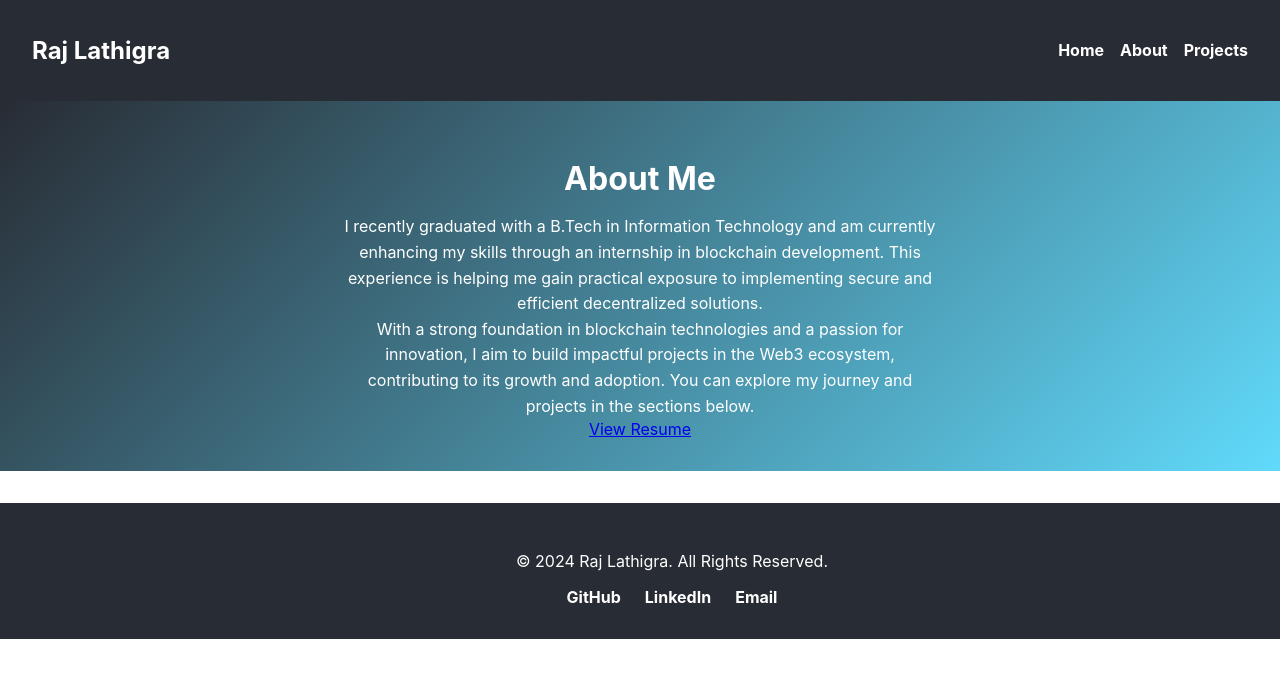
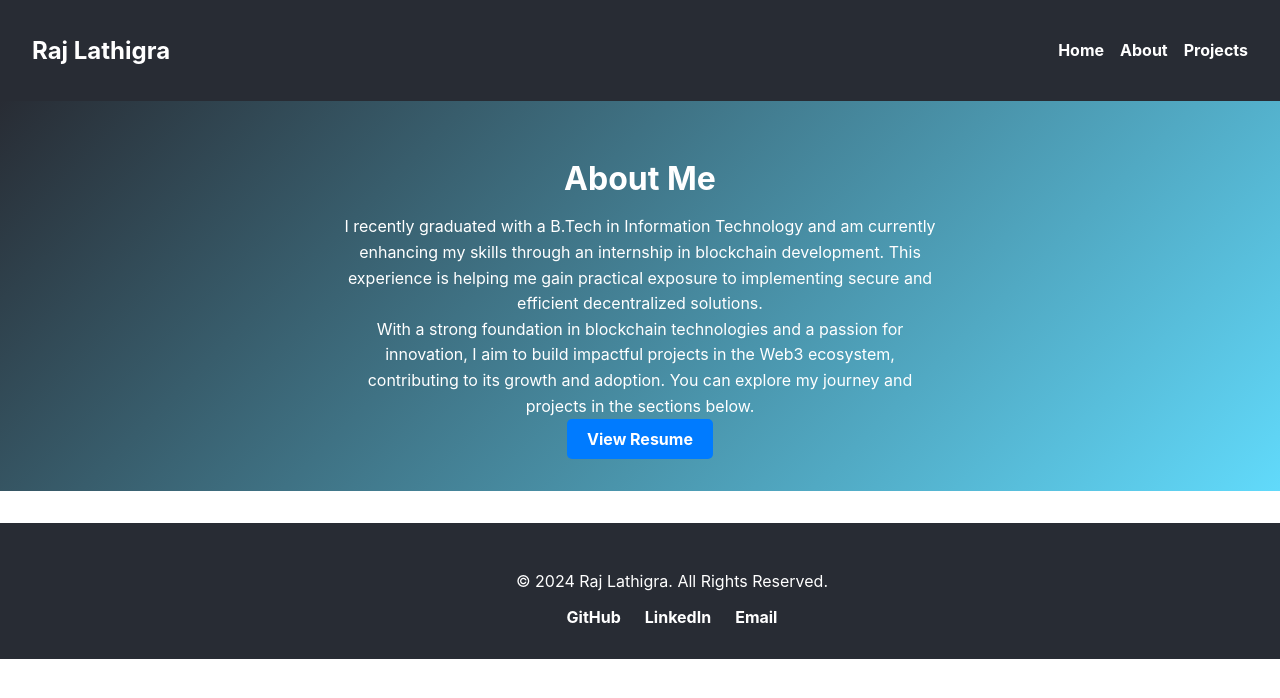
Before and after one commit to raj-1106/Portfolio, a React (Create React App) app: page /about in a window 1280 px wide. Shown: the top 698 px of the page. Built offline with nearby package versions, Linux system fonts and the light colour scheme.

Commit message:
Update About.css

```diff
--- a/src/components/About.css
+++ b/src/components/About.css
@@ -16,3 +16,18 @@
     max-width: 600px;
     margin: 0 auto;
   }
+
+.resume-link {
+  display: inline-block;
+  background-color: #007bff;
+  color: white;
+  padding: 10px 20px;
+  text-decoration: none;
+  border-radius: 5px;
+  font-weight: bold;
+  transition: 0.3s ease-in-out;
+}
+
+.resume-link:hover {
+  background-color: #0056b3;
+}
```
